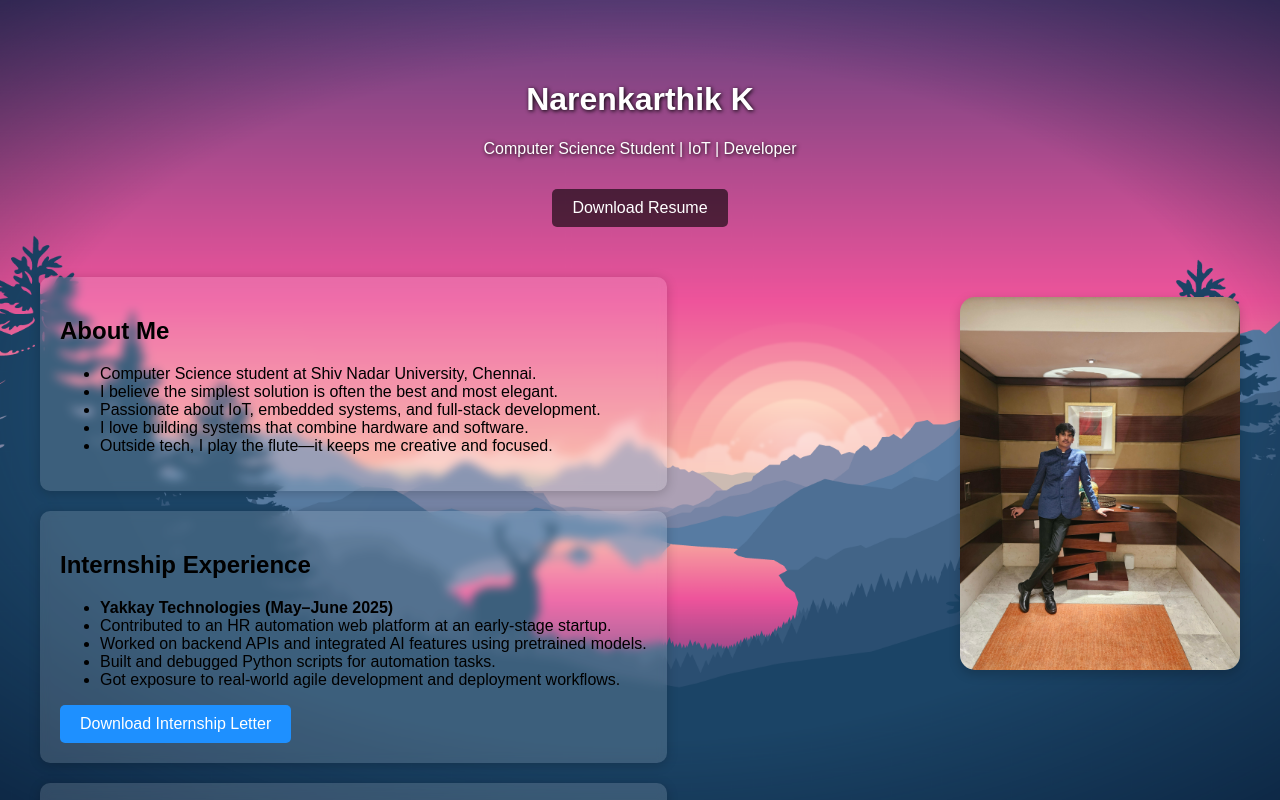
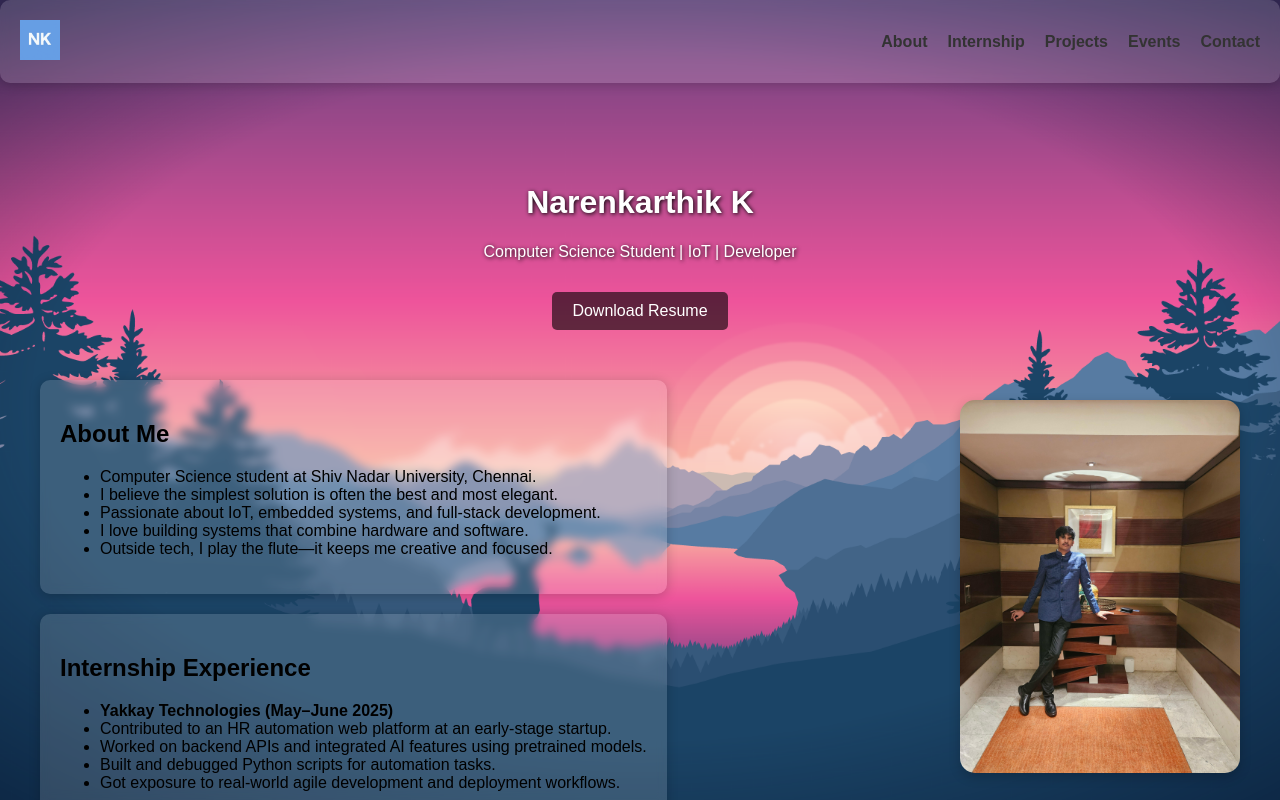
Before and after one commit to RawMangoking/RawMangoking.github.io, a plain HTML site: page index.html in a window 1280 px wide. Drawn offline with Linux system fonts and the light colour scheme.

Commit message:
Navbar,logo,miscellaneous

```diff
--- a/index.html
+++ b/index.html
@@ -8,6 +8,19 @@
 </head>
 <body>
   <div id="background"></div>
+
+  <nav class="navbar">
+    <button class="logo-button" onclick="scrollToTop()">
+      <img src="img/logo.png" alt="NK Logo" class="logo-image">
+    </button>
+    <ul class="nav-links">
+      <li><a href="#about">About</a></li>
+      <li><a href="#internship">Internship</a></li>
+      <li><a href="#projects">Projects</a></li>
+      <li><a href="#events">Events</a></li>
+      <li><a href="#contact">Contact</a></li>
+    </ul>
+  </nav>
 
   <header>
     <h1 id="main-title">Narenkarthik K</h1>
@@ -20,7 +33,7 @@
   <section class="main-content">
     <div class="container">
 
-      <div class="card">
+      <section id="about" class="card">
         <h2>About Me</h2>
         <ul>
           <li>Computer Science student at Shiv Nadar University, Chennai.</li>
@@ -29,9 +42,9 @@
           <li>I love building systems that combine hardware and software.</li>
           <li>Outside tech, I play the flute—it keeps me creative and focused.</li>
         </ul>
-      </div>
+      </section>
 
-      <div class="card">
+      <section id="internship" class="card">
         <h2>Internship Experience</h2>
         <ul>
           <li><strong>Yakkay Technologies (May–June 2025)</strong></li>
@@ -43,11 +56,10 @@
         <a href="internship_certificate.pdf" target="_blank">
           <button class="internship-btn">Download Internship Letter</button>
         </a>
-      </div>
+      </section>
 
-      <div class="card">
+      <section id="projects" class="card">
         <h2>Projects</h2>
-
         <ul>
           <li><strong>GLOF Risk Predictor</strong></li>
           <ul>
@@ -63,23 +75,23 @@
             <li>Improved detection accuracy using image preprocessing techniques.</li>
           </ul>
         </ul>
-      </div>
+      </section>
 
-      <div class="card">
+      <section id="events" class="card">
         <h2>Events & Participation</h2>
         <ul>
           <li><strong>SNUCEE MUN 2023</strong> – Delegate in policy debate and diplomacy.</li>
           <li><strong>VLS MUN 2023</strong> – Discussions on global issues and communication skills.</li>
           <li><strong>VIT MUN 2024</strong> – Represented a country in international negotiations.</li>
         </ul>
-      </div>
+      </section>
 
-      <div class="card">
+      <section id="contact" class="card">
         <h2>Contact</h2>
         <p>Email: <a href="mailto:narenkarthik23110463@snuchennai.edu.in">narenkarthik23110463@snuchennai.edu.in</a><br>
            LinkedIn: <a href="https://www.linkedin.com/in/narenkarthik-kesavamoorthy-8391a0283/" target="_blank">linkedin.com/in/narenkarthik-kesavamoorthy</a>
         </p>
-      </div>
+      </section>
     </div>
 
     <div class="profile-image">
--- a/script.js
+++ b/script.js
@@ -36,3 +36,7 @@ function changeTimeTheme() {
 
 changeTimeTheme();
 setInterval(changeTimeTheme, 60 * 1000);
+
+function scrollToTop() {
+  window.scrollTo({ top: 0, behavior: 'smooth' });
+}
--- a/style.css
+++ b/style.css
@@ -121,3 +121,51 @@ a:hover {
   text-decoration: underline; /* Optional: show underline on hover */
   color: #0400ff;             /* Optional: highlight on hover */
 }
+.navbar {
+  display: flex;
+  align-items: center;
+  justify-content: space-between;
+  padding: 10px 20px;
+  position: sticky;
+  top: 0;
+  z-index: 1000;
+  box-shadow: 0 2px 5px rgba(0,0,0,0.1);
+    background: rgba(255, 255, 255, 0.15);
+  backdrop-filter: blur(5px);
+  -webkit-backdrop-filter: blur(1px);
+  padding: 20px;
+  margin-bottom: 20px;
+  box-shadow: 0px 2px 12px rgba(0, 0, 0, 0.2);
+  border-radius: 10px;
+  color: var(--card-text-color, #000);
+  transition: color 0.5s ease;
+}
+
+.logo-button {
+  background: none;
+  border: none;
+  cursor: pointer;
+  padding: 0;
+}
+
+.logo-image {
+  height: 40px;
+  width: auto;
+}
+
+.nav-links {
+  list-style: none;
+  display: flex;
+  gap: 20px;
+  margin: 0;
+}
+
+.nav-links li a {
+  text-decoration: none;
+  color: #333;
+  font-weight: bold;
+}
+
+.nav-links li a:hover {
+  text-decoration: underline;
+}
```
Also changed, not shown: img/Logo.png (added).
